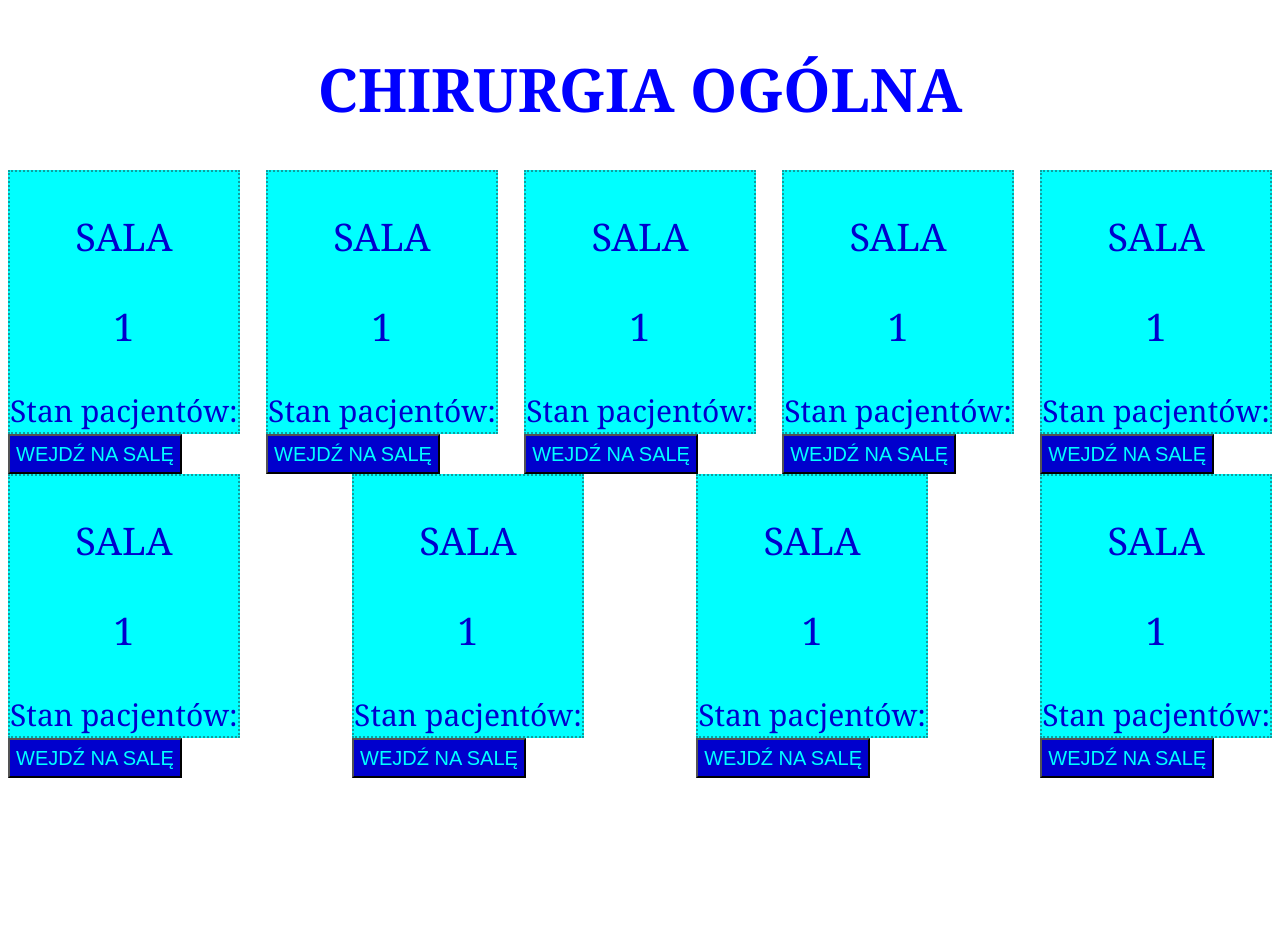
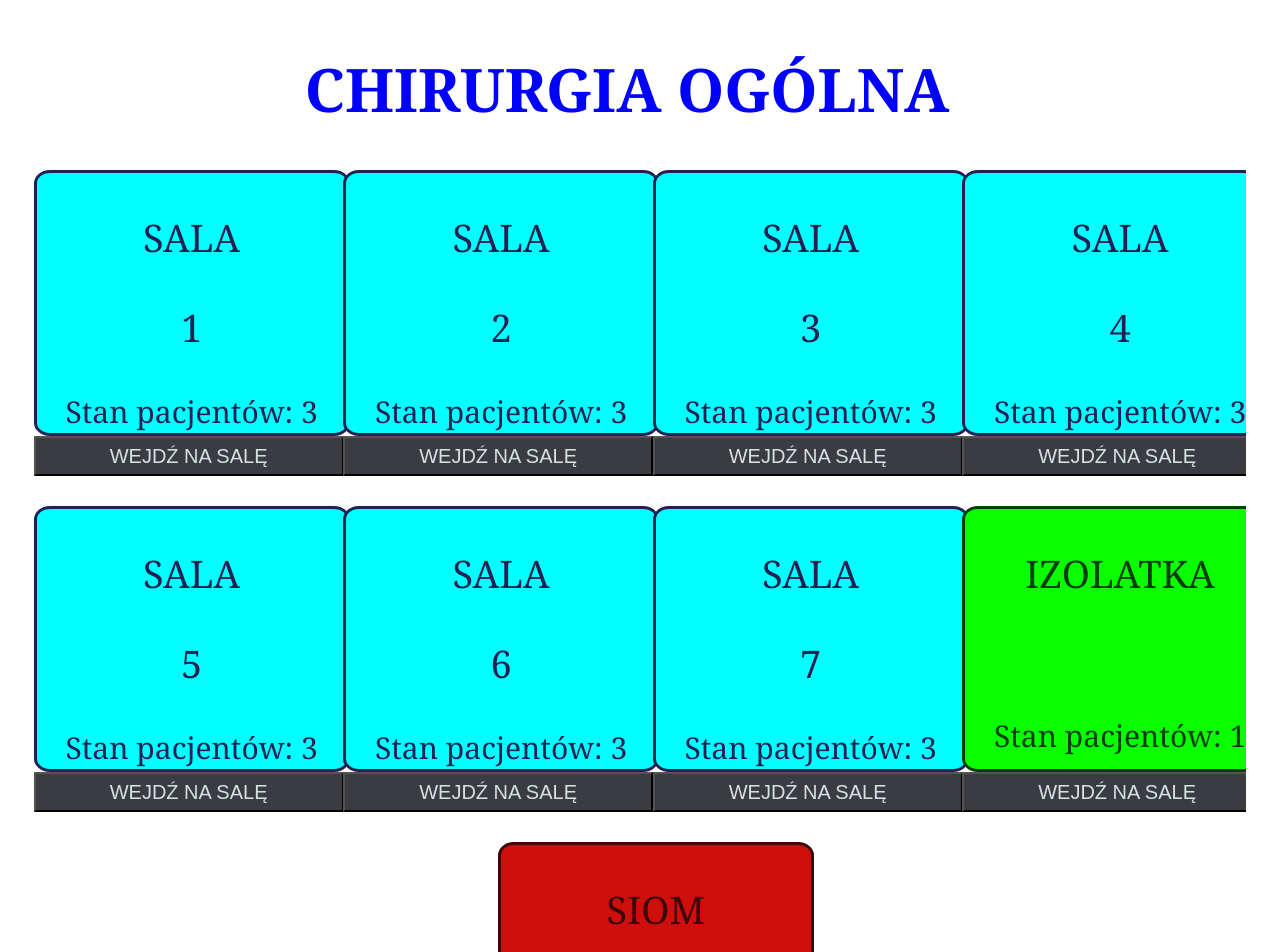
Before and after one commit to Catelyn99/Hospital-ward, a React (Create React App) app: page /Hospital-ward/room/1 in a window 1280 px wide. Shown: the top 952 px of the page. Before the commit the page ends 800 px from the top, so only its background shows below. Built offline with nearby package versions, Linux system fonts and the light colour scheme.

Commit message:
added entrance to room

```diff
--- /dev/null
+++ b/src/AllRoomsInWard/IntensiveRoomInWard.jsx
@@ -0,0 +1,15 @@
+import React from 'react';
+import styles from './IntensiveRoomInWard.module.scss';
+
+
+const IntensiveRoomInWard = props => {
+
+        return (
+        <div className={styles.room} onClick={props.showRoom}>
+            <p className={styles.name}>{props.roomNumber}</p>
+            <p className={styles.amountPatient}>Stan pacjentów: 2</p>
+        </div>
+        )}
+
+
+export default IntensiveRoomInWard;
--- /dev/null
+++ b/src/AllRoomsInWard/IntensiveRoomInWard.module.scss
@@ -0,0 +1,25 @@
+$dark-color: rgb(58, 8, 8);
+
+.room {
+    width: 120%;
+    height: 260px;
+    background-color: rgb(207, 14, 14);
+    border: 3px solid $dark-color;
+    margin-top: 30px 0 10px;
+    border-radius: 5%;
+}
+
+.name {
+    text-align: center;
+    color: $dark-color;
+    font-weight: 500;
+    font-size: 38px;
+    font-family: Georgia, 'Times New Roman', Times, serif;
+}
+
+.amountPatient {
+    margin-top: 116px;
+    text-align: center;
+    font-size: 30px;
+    color: $dark-color;
+}
--- /dev/null
+++ b/src/AllRoomsInWard/OtherRoomInWard.jsx
@@ -0,0 +1,15 @@
+import React from 'react';
+import changes from './OtherRoomInWard.module.scss';
+
+
+const OtherRoomInWard = props => {
+
+        return (
+        <div className={changes.room} onClick={props.showRoom}>
+            <p className={changes.name}>{props.roomNumber}</p>
+            <p className={changes.amountPatient}>Stan pacjentów: 1</p>
+        </div>
+        )}
+
+
+export default OtherRoomInWard;
--- /dev/null
+++ b/src/AllRoomsInWard/OtherRoomInWard.module.scss
@@ -0,0 +1,25 @@
+$dark-color: rgb(2, 61, 10);
+
+.room {
+    width: 120%;
+    height: 260px;
+    background-color: rgb(9, 255, 0);
+    border: 3px solid $dark-color;
+    margin-top: 30px 0 10px;
+    border-radius: 5%;
+}
+
+.name {
+    text-align: center;
+    color: $dark-color;
+    font-weight: 500;
+    font-size: 38px;
+    font-family: Georgia, 'Times New Roman', Times, serif;
+}
+
+.amountPatient {
+    margin-top: 116px;
+    text-align: center;
+    font-size: 30px;
+    color: $dark-color;
+}
--- a/src/RoomInWard.jsx
+++ b/src/AllRoomsInWard/RoomInWard.jsx
@@ -8,7 +8,7 @@ const RoomInWard = props => {
         <div className={styled.room} onClick={props.showRoom}>
             <p >SALA </p>
             <p>{props.roomNumber}</p>
-            <p className={styled.amountPatient}>Stan pacjentów: </p>
+            <p className={styled.amountPatient}>Stan pacjentów: 3</p>
         </div>
         )}
 
--- a/src/RoomInWard.module.scss
+++ b/src/AllRoomsInWard/RoomInWard.module.scss
@@ -1,20 +1,23 @@
+$primary-color: rgb(33, 33, 83);
+
 .room {
-
+    width: 120%;
     height: 260px;
     background-color: rgb(0, 255, 255);
-    border: 2px dotted rgb(16, 158, 158);
+    border: 3px solid $primary-color;
     margin-top: 30px 0 10px;
+    border-radius: 5%;
 }
 
 p {
     text-align: center;
-    color: mediumblue;
+    color: $primary-color;
     font-weight: 500;
     font-size: 38px;
     font-family: Georgia, 'Times New Roman', Times, serif;
 }
 
 .amountPatient {
-    text-align: start;
+    text-align: center;
     font-size: 30px;
 }
--- a/src/App.jsx
+++ b/src/App.jsx
@@ -1,82 +1,76 @@
-import RoomInWard from './RoomInWard';
-import Room from './InsideRoom/Room';
 import React, { useState } from 'react';
 import styled from './App.module.scss';
+import RoomEntrance from './RoomsEntrance/RoomEntrance';
+import IntensiveRoomEntrance from './RoomsEntrance/IntensiveRoomEntrance';
+import OtherRoomEntrance from './RoomsEntrance/OtherRoomEntrance';
 
 const App = () => {
 
   const [roomsState, setRoomsState] = useState({
-    rooms: [1, 2, 3, 4, 5, 6, 7, 8, 9],
-    openedRoom: false
+    rooms: [
+      {
+        id: 1,
+        type: 'normal'
+      }, {
+        id: 2,
+        type: 'normal'
+      }, {
+        id: 3,
+        type: 'normal'
+      }, {
+        id: 4,
+        type: 'normal'
+      }, {
+        id: 5,
+        type: 'normal'
+      }, {
+        id: 6,
+        type: 'normal'
+      }, {
+        id: 7,
+        type: 'normal'
+      }, {
+        id: 'IZOLATKA',
+        type: 'izolation'
+      }, {
+        id: 'SIOM',
+        type: 'intensive'
+      }],
+    openedRoom: null
   });
 
-const showRoom = () => {
-  const roomOpen = roomsState.openedRoom;
-  setRoomsState({openedRoom: !roomOpen});
-
-}
+  const showRoom = (id) => {
+    setRoomsState({
+      openedRoom: roomsState.rooms.find(element => element.id === id),
+      rooms: roomsState.rooms
+    });
+  }
 
   return (
-    <div className={styled.app}>
-      <h1>CHIRURGIA OGÓLNA</h1>
-      <div className={styled.allRoom}>
-      <RoomInWard roomNumber={roomsState.rooms[0]} />
-      <button onClick={showRoom}>WEJDŹ NA SALĘ</button>
-      { roomsState.openedRoom === true ?
-      <Room /> : null }
+    <>
+      <div className={styled.app}>
+        <h1>CHIRURGIA OGÓLNA</h1>
+        {roomsState.rooms.map(element => {
+          switch (element.type){
+            case 'normal':
+              return (<RoomEntrance key={element.id} showRoom={() => showRoom(element.id)}
+              openedRoom={roomsState.openedRoom}
+              room={element} />);
+            case 'izolation':
+              return (<OtherRoomEntrance key={element.id} showRoom={() => showRoom(element.id)}
+            openedRoom={roomsState.openedRoom}
+            room={element} />);
+            case 'intensive':
+              return (<IntensiveRoomEntrance key={element.id} showRoom={() => showRoom(element.id)}
+            openedRoom={roomsState.openedRoom}
+            room={element} />);
+            default:
+              return null;
+          }
+        })}
       </div>
-
-        <div className={styled.allRoom}>
-      <RoomInWard roomNumber={roomsState.rooms[0]} />
-      <button onClick={showRoom}>WEJDŹ NA SALĘ</button>
-      { roomsState.openedRoom === true ?
-      <Room /> : null }
-      </div>
-      <div className={styled.allRoom}>
-      <RoomInWard roomNumber={roomsState.rooms[0]} />
-      <button onClick={showRoom}>WEJDŹ NA SALĘ</button>
-      { roomsState.openedRoom === true ?
-      <Room /> : null }
-      </div>
-      <div className={styled.allRoom}>
-      <RoomInWard roomNumber={roomsState.rooms[0]} />
-      <button onClick={showRoom}>WEJDŹ NA SALĘ</button>
-      { roomsState.openedRoom === true ?
-      <Room /> : null }
-      </div>
-      <div className={styled.allRoom}>
-      <RoomInWard roomNumber={roomsState.rooms[0]} />
-      <button onClick={showRoom}>WEJDŹ NA SALĘ</button>
-      { roomsState.openedRoom === true ?
-      <Room /> : null }
-      </div>
-      <div className={styled.allRoom}>
-      <RoomInWard roomNumber={roomsState.rooms[0]} />
-      <button onClick={showRoom}>WEJDŹ NA SALĘ</button>
-      { roomsState.openedRoom === true ?
-      <Room /> : null }
-      </div>
-      <div className={styled.allRoom}>
-      <RoomInWard roomNumber={roomsState.rooms[0]} />
-      <button onClick={showRoom}>WEJDŹ NA SALĘ</button>
-      { roomsState.openedRoom === true ?
-      <Room /> : null }
-      </div>
-      <div className={styled.allRoom}>
-      <RoomInWard roomNumber={roomsState.rooms[0]} />
-      <button onClick={showRoom}>WEJDŹ NA SALĘ</button>
-      { roomsState.openedRoom === true ?
-      <Room /> : null }
-      </div>
-      <div className={styled.allRoom}>
-      <RoomInWard roomNumber={roomsState.rooms[0]} />
-      <button onClick={showRoom}>WEJDŹ NA SALĘ</button>
-      { roomsState.openedRoom === true ?
-      <Room /> : null }
-      </div>
-    </div>
+    </>
   );
 }
 
-
 export default App;
--- a/src/App.module.scss
+++ b/src/App.module.scss
@@ -1,7 +1,10 @@
+
 .app {
+margin-right: 26px;
 display: flex;
-justify-content: space-between;
+justify-content: space-around;
 flex-flow: row wrap;
+overflow: hidden;
 }
 
 h1 {
@@ -14,9 +17,15 @@ h1 {
 }
 
 button {
+    margin-bottom: 30px;
+    height: 40px;
+    background-color: rgb(59, 59, 66);
+    color: rgb(213, 226, 226);
+    font-size: 20px;
+    width: 120%;
+}
 
-    height: 40px;
-    background-color: mediumblue;
-    color: aqua;
-    font-size: 20px;
+button:hover {
+    opacity: 0.7;
+    cursor: grabbing;
 }
--- /dev/null
+++ b/src/RoomsEntrance/IntensiveRoomEntrance.jsx
@@ -0,0 +1,22 @@
+import IntensiveRoomInWard from "../AllRoomsInWard/IntensiveRoomInWard";
+import Room from "../InsideRoom/Room";
+
+
+const RoomEntrance = (props) => {
+    return (
+        <>
+            {
+                props.openedRoom === null ?
+                    <div>
+                        <IntensiveRoomInWard roomNumber={props.room.id} />
+                        <button onClick={props.showRoom}>WEJDŹ NA SALĘ</button>
+                    </div> :
+                    props.openedRoom === props.room ?
+                        <Room /> : null
+            }
+        </>
+    );
+}
+
+
+export default RoomEntrance;
--- /dev/null
+++ b/src/RoomsEntrance/OtherRoomEntrance.jsx
@@ -0,0 +1,22 @@
+import OtherRoomInWard from '../AllRoomsInWard/OtherRoomInWard';
+import Room from '../InsideRoom/Room';
+
+
+const OtherRoomEntrance = (props) => {
+    return (
+        <>
+            {
+                props.openedRoom === null ?
+                    <div>
+                        <OtherRoomInWard roomNumber={props.room.id} />
+                        <button onClick={props.showRoom}>WEJDŹ NA SALĘ</button>
+                    </div> :
+                    props.openedRoom === props.room ?
+                        <Room /> : null
+            }
+        </>
+    );
+}
+
+
+export default OtherRoomEntrance;
--- /dev/null
+++ b/src/RoomsEntrance/RoomEntrance.jsx
@@ -0,0 +1,22 @@
+import RoomInWard from "../AllRoomsInWard/RoomInWard";
+import Room from "../InsideRoom/Room";
+
+
+const RoomEntrance = (props) => {
+    return (
+        <>
+            {
+                props.openedRoom === null ?
+                    <div>
+                        <RoomInWard roomNumber={props.room.id} />
+                        <button onClick={props.showRoom}>WEJDŹ NA SALĘ</button>
+                    </div> :
+                    props.openedRoom === props.room ?
+                        <Room /> : null
+            }
+        </>
+    );
+}
+
+
+export default RoomEntrance;
```
